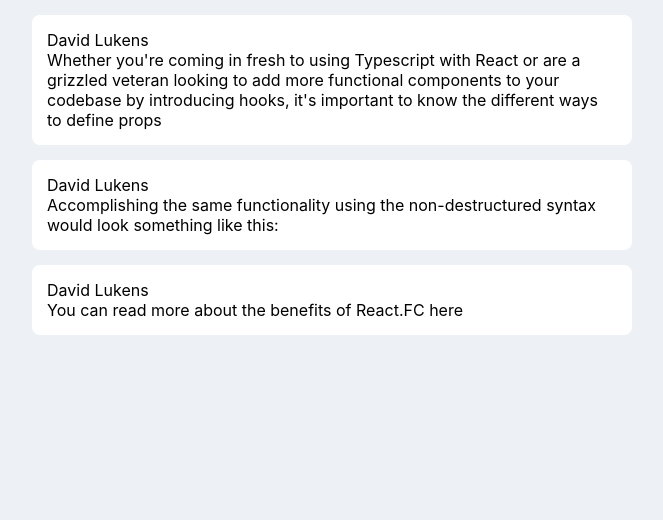
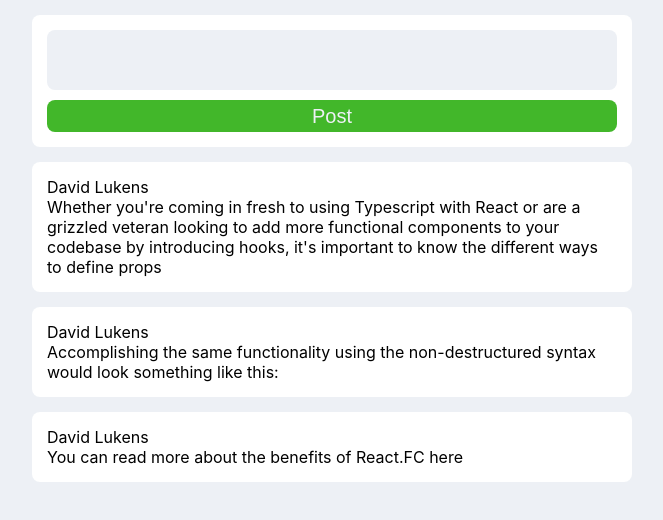
Before and after one commit to David10238/message_board, a React (Create React App) app in the folder spa-react/: page /wall in a window 1280 px wide. Shown: the top 520 px of the page, without its empty margins (308-971 px from the left). Built offline with nearby package versions, Linux system fonts and the light colour scheme.

Commit message:
draft a post input and button

```diff
--- a/spa-react/src/pages/WallPage.tsx
+++ b/spa-react/src/pages/WallPage.tsx
@@ -1,19 +1,9 @@
-import React from "react";
 import "./../styles/base.scss";
 import "./../styles/feed.scss";
 
 interface PostProps {
   name: String;
   body: String;
-}
-
-function Post(props: PostProps) {
-  return (
-    <div className="feed-item">
-      <div>{props.name}</div>
-      <div>{props.body}</div>
-    </div>
-  );
 }
 
 const posts: Array<PostProps> = [
@@ -31,11 +21,47 @@ const posts: Array<PostProps> = [
   },
 ];
 
+function Post(props: PostProps) {
+  return (
+    <div className="feed-item">
+      <div>{props.name}</div>
+      <div>{props.body}</div>
+    </div>
+  );
+}
+
+function PostInput() {
+  var input: String | null = null;
+  function onInput(textInput: React.FormEvent<HTMLDivElement>) {
+    input = textInput.currentTarget.innerText;
+  }
+
+  function doPost() {
+    const inputCache = input;
+    if (inputCache != null) {
+      console.log(inputCache);
+      document.getElementById("post-input")!!.innerText = "";
+    }
+    input = null;
+  }
+
+  return (
+    <div className="feed-item">
+      <div id="post-input" role="textbox" contentEditable onInput={onInput} />
+      <button id="post-button" onClick={doPost}>
+        Post
+      </button>
+    </div>
+  );
+}
+
 export default function WallPage() {
   return (
     <div id="feed-page">
       <div>
+        <PostInput />
         {posts.map((post) => (
+          //todo bind to unique ids
           <Post name={post.name} body={post.body} />
         ))}
       </div>
--- a/spa-react/src/styles/base.scss
+++ b/spa-react/src/styles/base.scss
@@ -35,6 +35,11 @@ $soft-border-color: #dddfe2;
   border-radius: 6px;
 }
 
+.inherit-size {
+  width: inherit;
+  height: inherit;
+}
+
 $font-stack: -apple-system, BlinkMacSystemFont, "Segoe UI", "Roboto", "Oxygen",
   "Ubuntu", "Cantarell", "Fira Sans", "Droid Sans", "Helvetica Neue", sans-serif;
 
--- a/spa-react/src/styles/feed.scss
+++ b/spa-react/src/styles/feed.scss
@@ -3,6 +3,7 @@
 $feed-item-width: 600px;
 $text-color: black;
 $feed-item-padding: 15px;
+$new-post-color: #42b72a;
 
 #feed-page {
   @extend .page, .center-justify-contents;
@@ -19,3 +20,30 @@ $feed-item-padding: 15px;
   word-wrap: normal;
   color: "000";
 }
+
+$post-input-top-padding: 20px;
+$post-input-side-padding: 15px;
+
+#post-input {
+  @extend .rounded-corner, .inherit-size;
+  outline: none;
+  box-sizing: border-box;
+  word-wrap: inherit;
+  background-color: $background-color;
+  padding: $post-input-top-padding $post-input-side-padding
+    $post-input-top-padding $post-input-side-padding;
+}
+
+#post-button {
+  @extend .rounded-corner;
+  background-color: $new-post-color;
+  color: $background-color;
+  margin-top: 10px;
+  font-size: 20px;
+  line-height: 30px;
+  width: inherit;
+}
+
+#post-button:active {
+  background-color: $new-post-color;
+}
--- a/spa-react/src/styles/login.scss
+++ b/spa-react/src/styles/login.scss
@@ -3,6 +3,7 @@
 $login-width: 400px;
 $login-color: #1877f2;
 $input-pad: 15px;
+$new-account-color: #42b72a;
 
 #login-page {
   @extend .page, .center-contents;
@@ -52,11 +53,11 @@ $input-pad: 15px;
 
 #new-account-button {
   @extend .rounded-button;
-  background-color: #42b72a;
+  background-color: $new-account-color;
   font-size: 17px;
   padding: 10px;
 }
 
 #new-account-button:active {
-  background-color: #42b72a;
+  background-color: $new-account-color;
 }
```
